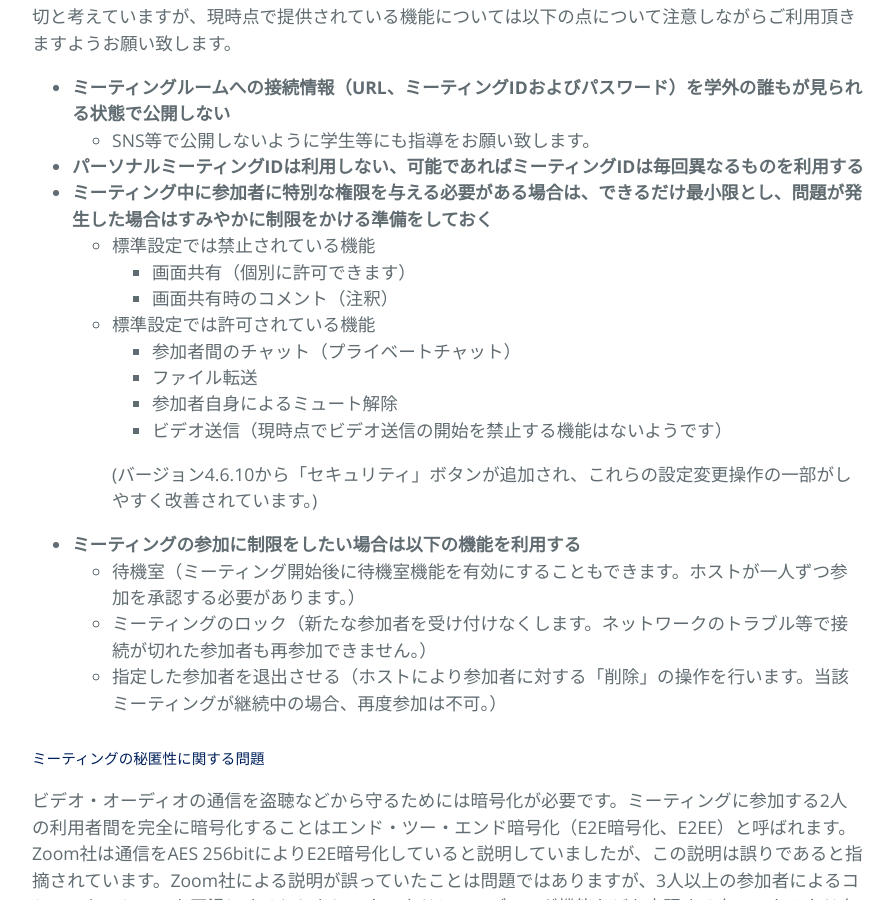
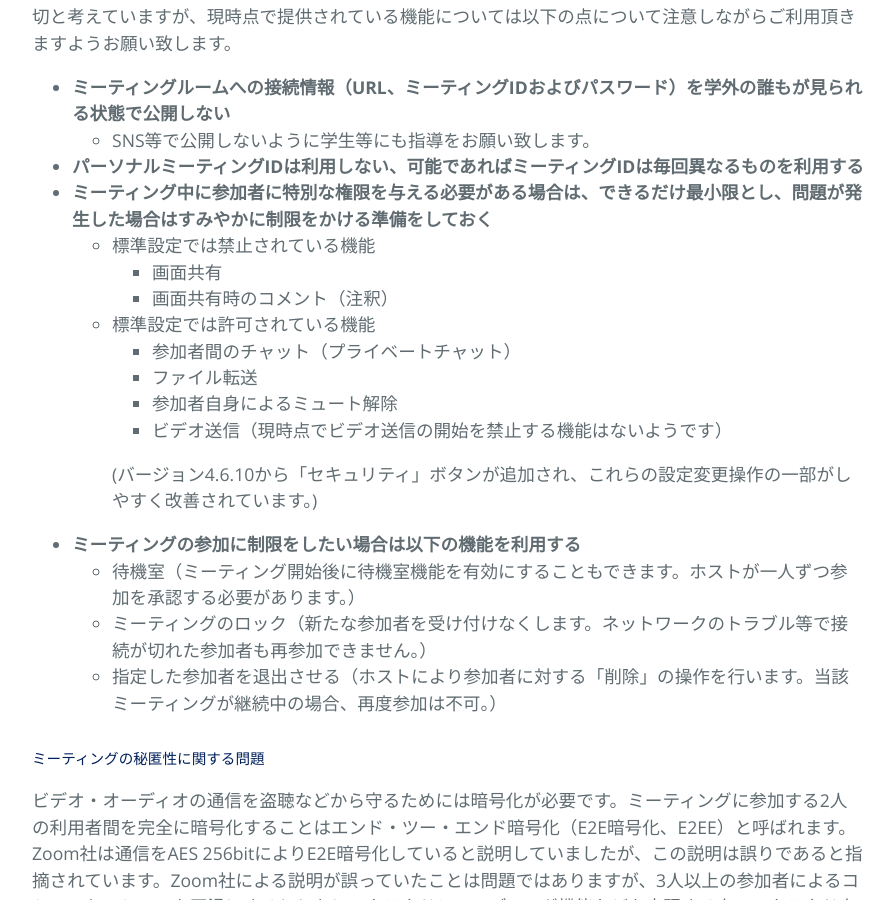
Before and after one commit to kyoto-u/online-edu, a Jekyll site: the page built from zoom-security.md, in a window 1280 px wide and 900 px high, scrolled down 2862 px. Shown: the whole window, without its empty margins (192-1086 px from the left). Built offline with Jekyll 4.4.1, drawn with Linux system fonts in a browser that asks for light colours.

Commit message:
Update zoom-security.md

```diff
--- a/zoom-security.md
+++ b/zoom-security.md
@@ -75,7 +75,7 @@ title: オンラインミーティングサービス(Zoom全学ライセンス)
 - **パーソナルミーティングIDは利用しない、可能であればミーティングIDは毎回異なるものを利用する**
 - **ミーティング中に参加者に特別な権限を与える必要がある場合は、できるだけ最小限とし、問題が発生した場合はすみやかに制限をかける準備をしておく**
   * 標準設定では禁止されている機能
-    - 画面共有（個別に許可できます）
+    - 画面共有
     - 画面共有時のコメント（注釈）
   * 標準設定では許可されている機能
     - 参加者間のチャット（プライベートチャット）
```
